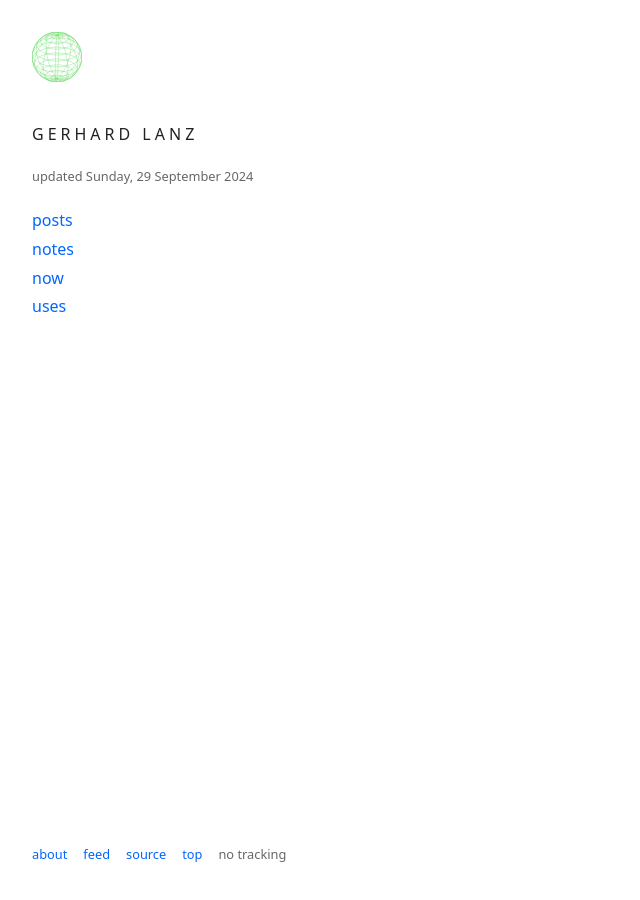
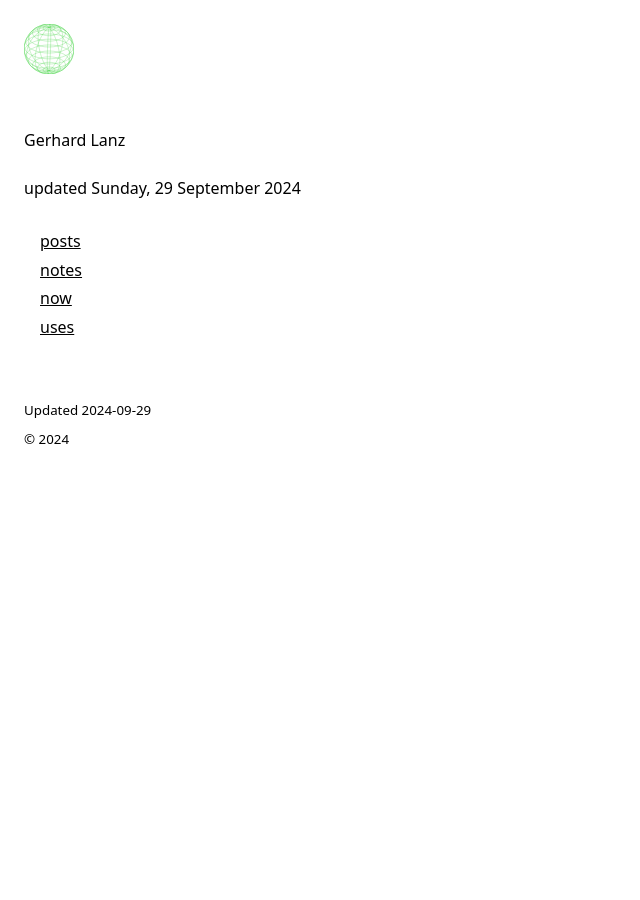
Before and after one commit to gerhardlanz/gerhardla.nz, a Jekyll site: the page built from index.html, in a window 1280 px wide. Shown: the whole page, without its empty margins (0-640 px from the left). Built offline with Jekyll 4.4.1, drawn with Linux system fonts in a browser that asks for light colours; Markdown is read by kramdown in place of the engine named in the settings.

Commit message:
refactor: update default.html layout

```diff
--- a/_layouts/default.html
+++ b/_layouts/default.html
@@ -3,122 +3,55 @@
 
 <head>
     <style>
-        :root {
-            color-scheme: light dark;
-        }
-
-        body {
-            background-color: light-dark(#FFF, #151515);
-            color: light-dark(#000000DE, #DDD);
-            display: grid;
+        nav,
+        main,
+        footer {
             font: 100%/1.8 system-ui, sans-serif;
-            grid-template-areas:
-                ". . ."
-                ". header ."
-                ". main ."
-                ". footer ."
-                ". . .";
-            grid-template-columns: 2rem 60ch 2rem;
-            grid-template-rows: 2rem auto 1fr auto 2rem;
-            margin: 0;
-            min-height: 100vh;
-        }
-
-        @media (max-width: 768px) {
-            body {
-                grid-template-areas:
-                    ". . ."
-                    ". header ."
-                    ". main ."
-                    ". footer ."
-                    ". . .";
-                grid-template-columns: 1rem 1fr 1rem;
-                grid-template-rows: 1rem auto 1fr auto 1rem;
-                margin: 0;
-            }
-
-            ul {
-                flex-direction: column;
-            }
+            margin: 1.5rem 1rem;
+            max-width: 60ch
         }
 
         h1,
         h2,
         h3 {
-            color: light-dark(#000000DE, #DDD);
-            background-color: light-dark(#FFF, #151515);
-            font: 100%/1.4 system-ui, sans-serif;
-            letter-spacing: 0.25em;
-            margin: 0;
-            padding: 0;
-            text-transform: uppercase;
-        }
-
-        header {
-            grid-area: header;
-        }
-
-        main {
-            grid-area: main;
-            padding-bottom: 2rem;
-        }
-
-        footer {
-            grid-area: footer;
+            font: 100%/1.2 system-ui, sans-serif;
+            margin-top: 3rem;
+            text-wrap: balance
         }
 
         a {
-            color: light-dark(#06F, #9CF);
-            text-decoration: none;
-            text-decoration-color: light-dark(#06F, #9CF);
-            text-decoration-thickness: 1px;
-            text-underline-offset: 3px;
+            color: unset
         }
 
         a:hover {
-            color: transparent;
+            color: transparent
         }
 
         blockquote {
-            color: light-dark(#00000099, #DDD);
-            border-left: solid 1px;
-            font: italic 95%/1.4 sans-serif;
+            font: italic 95%/1.4 system-ui;
+            border-left: solid;
             margin: 2.5rem 0;
-            padding: 0 4%;
+            padding: 0 4%
         }
 
         code {
             background-color: light-dark(#AFB8C133, #6E768166);
             border-radius: 4px;
-            margin-right: 2px;
-            padding: 0.2em 0.3em;
-        }
-
-        li {
-            margin-right: 1rem;
+            font-size: 0.9em;
+            padding: 0.2em 0.4em
         }
 
         pre code {
-            background-color: light-dark(#F6F8FA, #161B22);
-            border-radius: 0;
-            display: inline-block;
-            margin: auto -1em;
-            padding: 0.65em 1em;
+            background-color: light-dark(#AFB8C133, #6E768166);
+            display: block;
+            padding: 1em;
             white-space: pre-wrap;
-            word-wrap: break-word;
-        }
-
-        small {
-            color: light-dark(#00000099, #DDD);
-            font-size: 0.8em;
-        }
-
-        time {
-            color: light-dark(#00000099, #DDD);
-            font-size: 0.8em;
+            word-wrap: break-word
         }
     </style>
     <meta charset="UTF-8">
+    <meta name="color-scheme" content="dark light">
+    <meta name="description" content="Your meta description goes here">
     <meta name="robots" content="noindex, nofollow">
     <meta name="viewport" content="width=device-width, initial-scale=1">
     <link rel="icon" href="/favicon.ico" sizes="32x32">
@@ -127,36 +60,39 @@
     <link rel="manifest" href="/manifest.webmanifest">
     <link rel="canonical" href="{{ page.url | prepend: site.url }}">
     {% feed_meta %}
-    <title>{% if page.permalink == '/' %}{{ site.title }}{% elsif page.collection == 'notes' %}{{ page.date | date: "%A, %B %d, %Y — %H:%M" }} — {{ site.title }}{% else %}{{ page.title }} — {{ site.title }}{% endif %}</title>
+    <title>{% if page.permalink == '/' %}{{ site.title }}{% elsif page.collection == 'notes' %}{{ page.date | date: "%A,
+        %B %d, %Y — %H:%M" }} — {{ site.title }}{% else %}{{ page.title }} — {{ site.title }}{% endif %}</title>
 </head>
 
 <body>
-    <header>
-        <a href="/"><img src="/icon.svg" alt="3D wireframe sphere composed of green lines representing latitude and longitude lines of a globe" width="50" height="50"></a>
-        <h1 style="padding-top: 2rem">{% if page.permalink == '/' %}{{ site.title }}{% elsif page.collection == 'notes'
+    <nav>
+        <a href="/"><img src="/icon.svg"
+                alt="3D wireframe sphere composed of green lines representing latitude and longitude lines of a globe"
+                width="50" height="50"></a>
+        <h1>{% if page.permalink == '/' %}{{ site.title }}{% elsif page.collection == 'notes'
             %}{{ page.date | date: "%A, %B %d, %Y — %H:%M" }}{% else %}{{ page.title }}{% endif %}</h1>
-    </header>
+    </nav>
     <main>
         <article>
             {{ content }}
         </article>
-        {% if page.collection == 'notes' or page.collection == 'posts' %}
-        <ul style="list-style-type:none;display:flex;margin:0;padding:0">
-            <li><small><a href="mailto:me@gerhardla.nz?subject={{ site.url }}{{page.url}}">reply by email</a></small></li>
-            <li><small><a href="https://github.com/gerhardlanz/gerhardla.nz/edit/main/{{page.path}}">suggest edit</a></small></li>
-        </ul>
-        {% endif %}
     </main>
     <footer>
-        <nav aria-label="About this site">
-            <ul style="list-style-type:none;display:flex;margin:0;padding:0">
-                <li><small><a href="/about">about</a></small></li>
-                <li><small><a rel="alternate" type="application/rss+xml" href="{{ 'feed.xml' | relative_url }}">feed</a></small></li>
-                <li><small><a href="https://github.com/gerhardlanz/gerhardla.nz">source</a></small></li>
-                <li><small><a href="#">top</a></small></li>
-                <li><small>no tracking</small></li>
-            </ul>
-        </nav>
+        <ul style="list-style-type:none;margin:0;padding:0">
+            {% if page.collection == 'notes' or page.collection == 'posts' %}
+            <li><small><a href="mailto:me@gerhardla.nz?subject={{ site.url }}{{page.url}}">Reply by
+                        email</a></small></li>
+            <li><small><a href="https://github.com/gerhardlanz/gerhardla.nz/edit/main/{{page.path}}">Suggest
+                        edit</a></small></li>
+            {% endif %}
+            <br>
+            {% if page.collection == 'notes' or page.collection == 'posts' %}
+            <li><small>Published <time>{{ page.date | date: "%Y-%m-%d" }}</time></small></li>
+            {% else %}
+            <li><small>Updated <time>{{ "now" | date: "%Y-%m-%d" }}</time></small></li>
+            {% endif %}
+            <li><small>&copy; {{ site.time | date: '%Y' }}</small></li>
+        </ul>
     </footer>
 </body>
 
```
